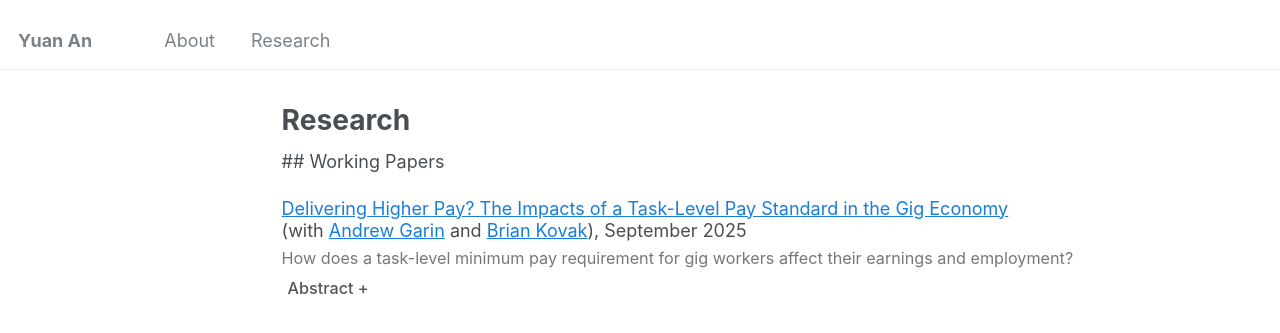
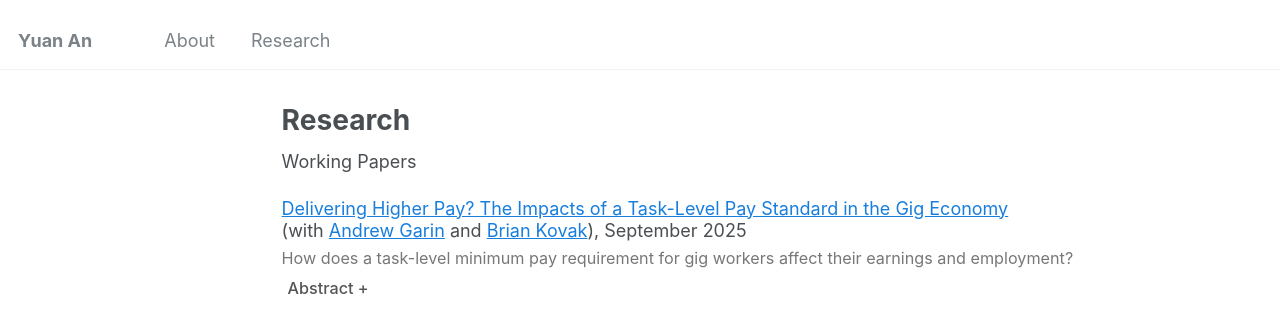
Before and after one commit to yuan-ann/yuan-ann.github.io, a Jekyll site: the page built from _pages/research.md, in a window 1280 px wide. Shown: the top 333 px of the page. Built offline with Jekyll 4.4.1, drawn with Linux system fonts in a browser that asks for light colours; some of the changed lines change nothing that is shown.

Commit message:
Update research.md

```diff
--- a/_pages/research.md
+++ b/_pages/research.md
@@ -8,7 +8,7 @@ author_profile: false
 {% include base_path %}
 
 
-<div class="mb-4 text-gray-600 uppercase tracking-wide text-lg"> ## Working Papers </div>
+<div class="mb-4 text-gray-600 tracking-wide text-lg"> Working Papers </div>
 
 <style>
   .paper{margin:1.25rem 0 2rem;}
```
